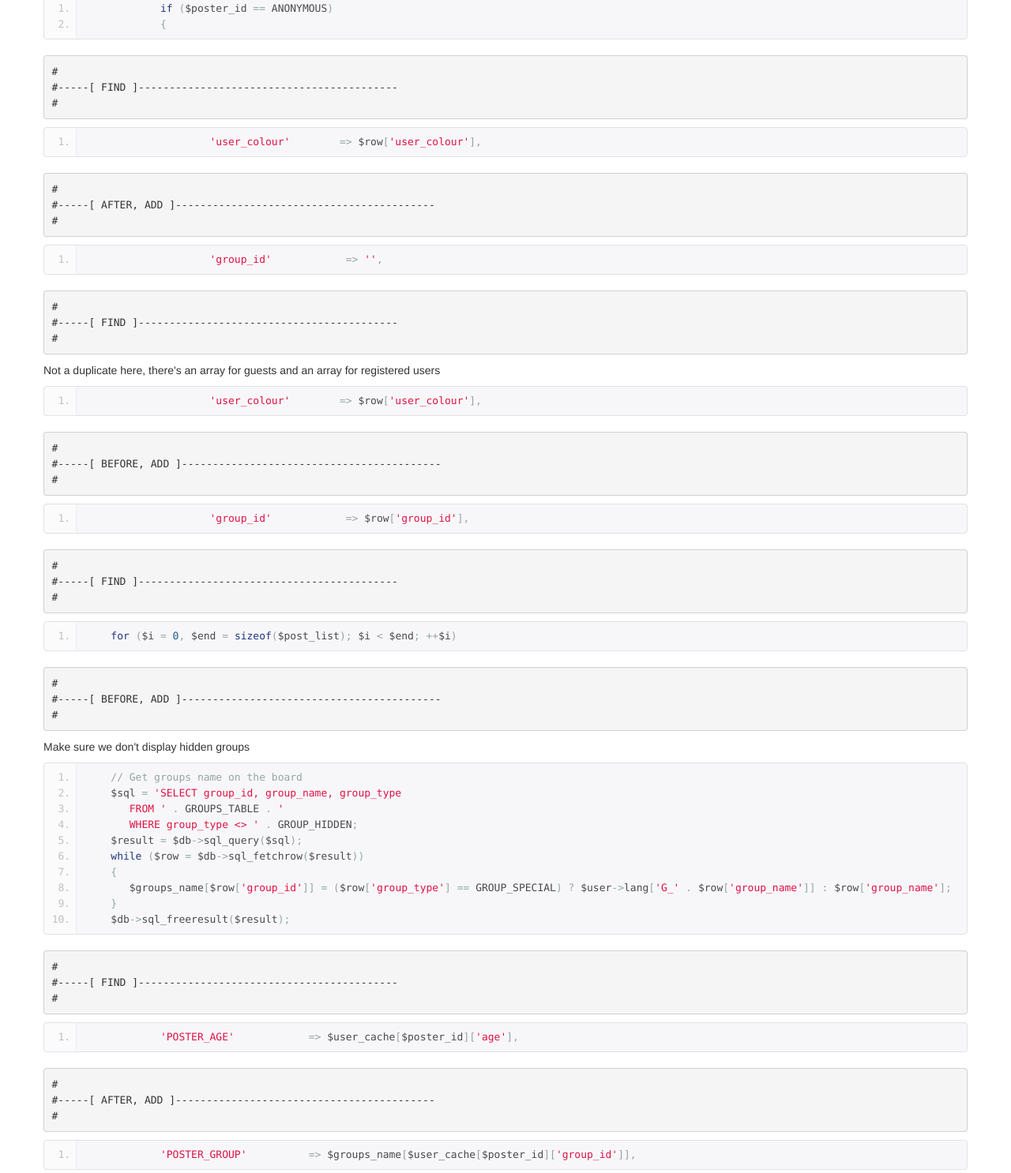
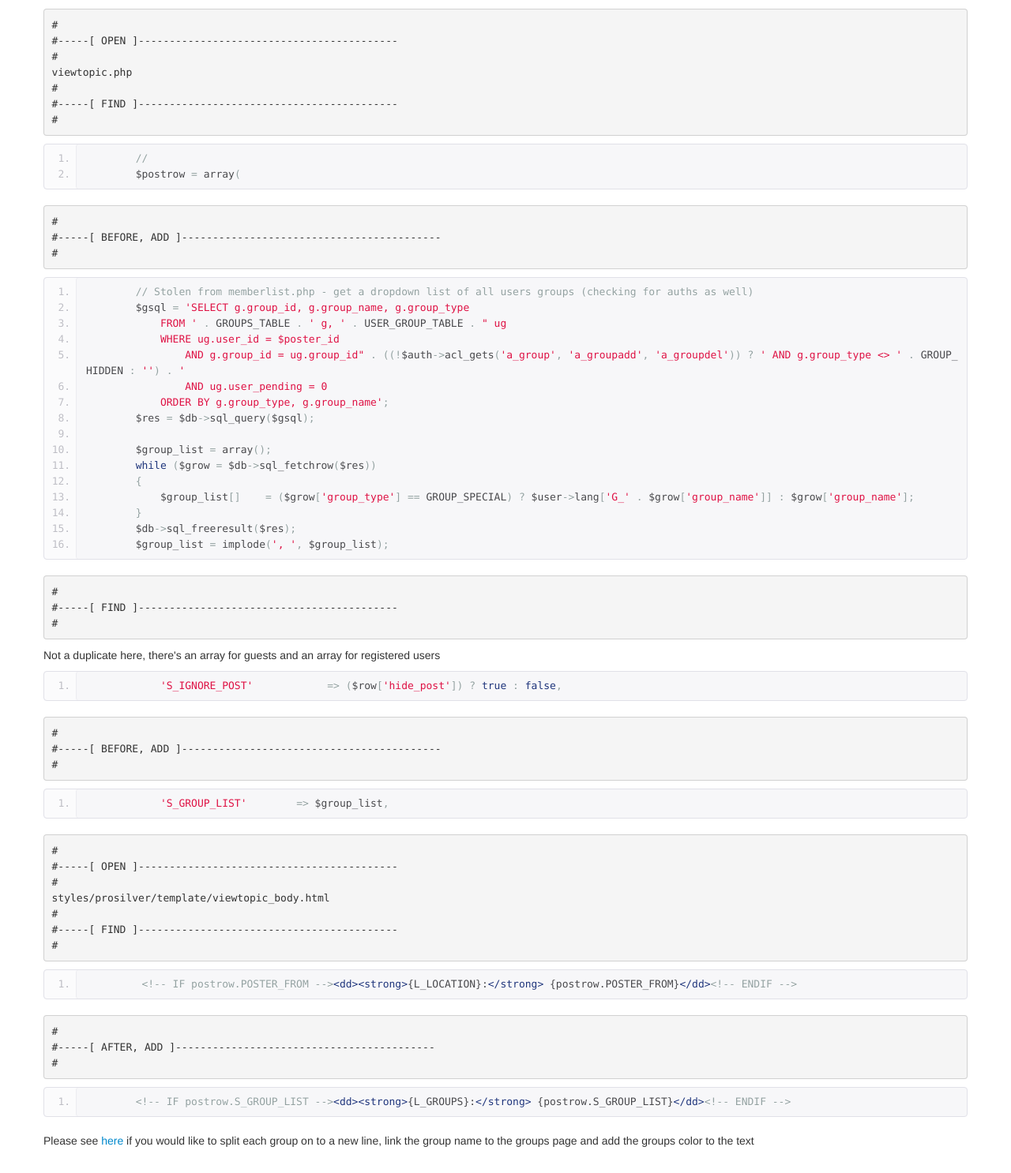
Before and after one commit to stickerboy/phpbb-snippets, a plain HTML site: page snippets/group-list-viewtopic/index.htm in a window 1280 px wide. Shown: the part 520-2006 px from the top of the page at 79% size. Drawn offline with Linux system fonts and the light colour scheme.

Commit message:
Updating group name snippet Adding group list snippet

```diff
--- a/snippets/group-list-viewtopic/index.htm
+++ b/snippets/group-list-viewtopic/index.htm
@@ -2,7 +2,7 @@
 <html lang="en">
   <head>
     <meta charset="utf-8">
-    <title>phpBB Snippets - </title>
+    <title>phpBB Snippets - Group list in viewtopic</title>
     <meta name="viewport" content="width=device-width, initial-scale=1.0">
     <meta name="description" content="">
     <meta name="author" content="">
@@ -51,7 +51,8 @@
 
 <header class="jumbotron subhead" id="overview">
   <div class="container">
-    <h1>Group name in viewtopic</h1>
+    <h1>Group list in viewtopic</h1>
+	  <p>Shows a list of all a users groups under their post details in viewtopic</p>
   </div>
 </header>
 
@@ -61,7 +62,10 @@
           <div class="page-header">
 
           </div>
-          <p class="lead">Requested by <a href="http://www.phpbb.com/community/memberlist.php?mode=viewprofile&un=cdog" style="font-weight:bold;">cdog</a> in <a href="http://www.phpbb.com/community/viewtopic.php?f=72&t=1786185">this topic</a>, </p>
+			<p class="lead">Carrying on from <a href="./../group-name-viewtopic/" title="Group name in viewtopic">here</a>, this snippet was requested by <a href="http://www.phpbb.com/community/memberlist.php?mode=viewprofile&un=nasadows" title=""><strong>nasadows</strong></a> in the <a href="http://www.phpbb.com/community/viewtopic.php?p=11032085#p11032085">same topic</a>. Instead of just showing a posters default group, it lists every group that they are a member of. Only those with permissions to see a group will see it's name in the list, as this snippet make use of the same auth check that is used in the memberlist view profile section.</p>
+
+<p class="lead"><span class="text-error"><strong>*CAUTION*</strong></span>
+This snippet runs quite an expensive query in viewtopic. I haven't looked into trimming it down, so you may want to try and find a way reduce the load caused by this before installing.</p>
 <pre>#
 #-----[ OPEN ]------------------------------------------
 #
@@ -70,68 +74,41 @@ viewtopic.php
 #-----[ FIND ]------------------------------------------
 #
 </pre>
-<pre class="prettyprint linenums">            if ($poster_id == ANONYMOUS)
-            {
+<pre class="prettyprint linenums">        //
+        $postrow = array(
 </pre>
 
 <pre>#
-#-----[ FIND ]------------------------------------------
+#-----[ BEFORE, ADD ]------------------------------------------
 #
 </pre>
-<pre class="prettyprint linenums">                    'user_colour'        =&gt; $row['user_colour'],
-</pre>
+<pre class="prettyprint linenums">        // Stolen from memberlist.php - get a dropdown list of all users groups (checking for auths as well)
+        $gsql = 'SELECT g.group_id, g.group_name, g.group_type
+            FROM ' . GROUPS_TABLE . ' g, ' . USER_GROUP_TABLE . " ug
+            WHERE ug.user_id = $poster_id
+                AND g.group_id = ug.group_id" . ((!$auth-&gt;acl_gets('a_group', 'a_groupadd', 'a_groupdel')) ? ' AND g.group_type &lt;&gt; ' . GROUP_HIDDEN : '') . '
+                AND ug.user_pending = 0
+            ORDER BY g.group_type, g.group_name';
+        $res = $db-&gt;sql_query($gsql);
 
-<pre>#
-#-----[ AFTER, ADD ]------------------------------------------
-#
-</pre>
-<pre class="prettyprint linenums">                    'group_id'            =&gt; '',
-</pre>
+        $group_list = array();
+        while ($grow = $db-&gt;sql_fetchrow($res))
+        {
+            $group_list[]    = ($grow['group_type'] == GROUP_SPECIAL) ? $user->lang['G_' . $grow['group_name']] : $grow['group_name'];
+        }
+        $db-&gt;sql_freeresult($res);
+        $group_list = implode(', ', $group_list); </pre>
 
 <pre>#
 #-----[ FIND ]------------------------------------------
 #</pre>
 <p>Not a duplicate here, there's an array for guests and an array for registered users</p>
-<pre class="prettyprint linenums">                    'user_colour'        =&gt; $row['user_colour'],
-</pre>
+<pre class="prettyprint linenums">            'S_IGNORE_POST'            => ($row['hide_post']) ? true : false, </pre>
 
 <pre>#
 #-----[ BEFORE, ADD ]------------------------------------------
 #</pre>
-<pre class="prettyprint linenums">                    'group_id'            =&gt; $row['group_id'],
-</pre>
-
-<pre>#
-#-----[ FIND ]------------------------------------------
-#</pre>
-<pre class="prettyprint linenums">    for ($i = 0, $end = sizeof($post_list); $i < $end; ++$i)
-</pre>
-<pre>#
-#-----[ BEFORE, ADD ]------------------------------------------
-#</pre>
-<p>Make sure we don't display hidden groups</p>
-<pre class="prettyprint linenums">    // Get groups name on the board
-    $sql = 'SELECT group_id, group_name, group_type
-       FROM ' . GROUPS_TABLE . '
-       WHERE group_type &lt;&gt; ' . GROUP_HIDDEN;
-    $result = $db->sql_query($sql);
-    while ($row = $db->sql_fetchrow($result))
-    {
-       $groups_name[$row['group_id']] = ($row['group_type'] == GROUP_SPECIAL) ? $user->lang['G_' . $row['group_name']] : $row['group_name'];
-    }
-    $db->sql_freeresult($result);</pre>
-
-<pre>#
-#-----[ FIND ]------------------------------------------
-#</pre>
-<pre class="prettyprint linenums">            'POSTER_AGE'            =&gt; $user_cache[$poster_id]['age'],
-</pre>
-
-<pre>#
-#-----[ AFTER, ADD ]------------------------------------------
-#</pre>
-<pre class="prettyprint linenums">            'POSTER_GROUP'          =&gt; $groups_name[$user_cache[$poster_id]['group_id']],
-</pre>
+<pre class="prettyprint linenums">            'S_GROUP_LIST'        => $group_list, </pre>
 
 <pre>#
 #-----[ OPEN ]------------------------------------------
@@ -146,9 +123,9 @@ styles/prosilver/template/viewtopic_body.html
 <pre>#
 #-----[ AFTER, ADD ]------------------------------------------
 #</pre>
-<pre class="prettyprint linenums">	&lt;!-- IF postrow.POSTER_GROUP --&gt;&lt;dd&gt;&lt;strong&gt;{L_GROUP}:&lt;/strong&gt; {postrow.POSTER_GROUP}&lt;/dd&gt;&lt;!-- ENDIF --&gt;
+<pre class="prettyprint linenums">	&lt;!-- IF postrow.S_GROUP_LIST --&gt;&lt;dd&gt;&lt;strong&gt;{L_GROUPS}:&lt;/strong&gt; {postrow.S_GROUP_LIST}&lt;/dd&gt;&lt;!-- ENDIF --&gt;
 </pre>
-<p></p>
+<p>Please see <a href="https://www.phpbb.com/community/viewtopic.php?p=11033705#p11033705" title="phpBB.com">here</a> if you would like to split each group on to a new line, link the group name to the groups page and add the groups color to the text</p>
 
         </section>
     </div>
```
Also changed, not shown: snippets/group-name-viewtopic/index.htm (+3 -3 lines).
